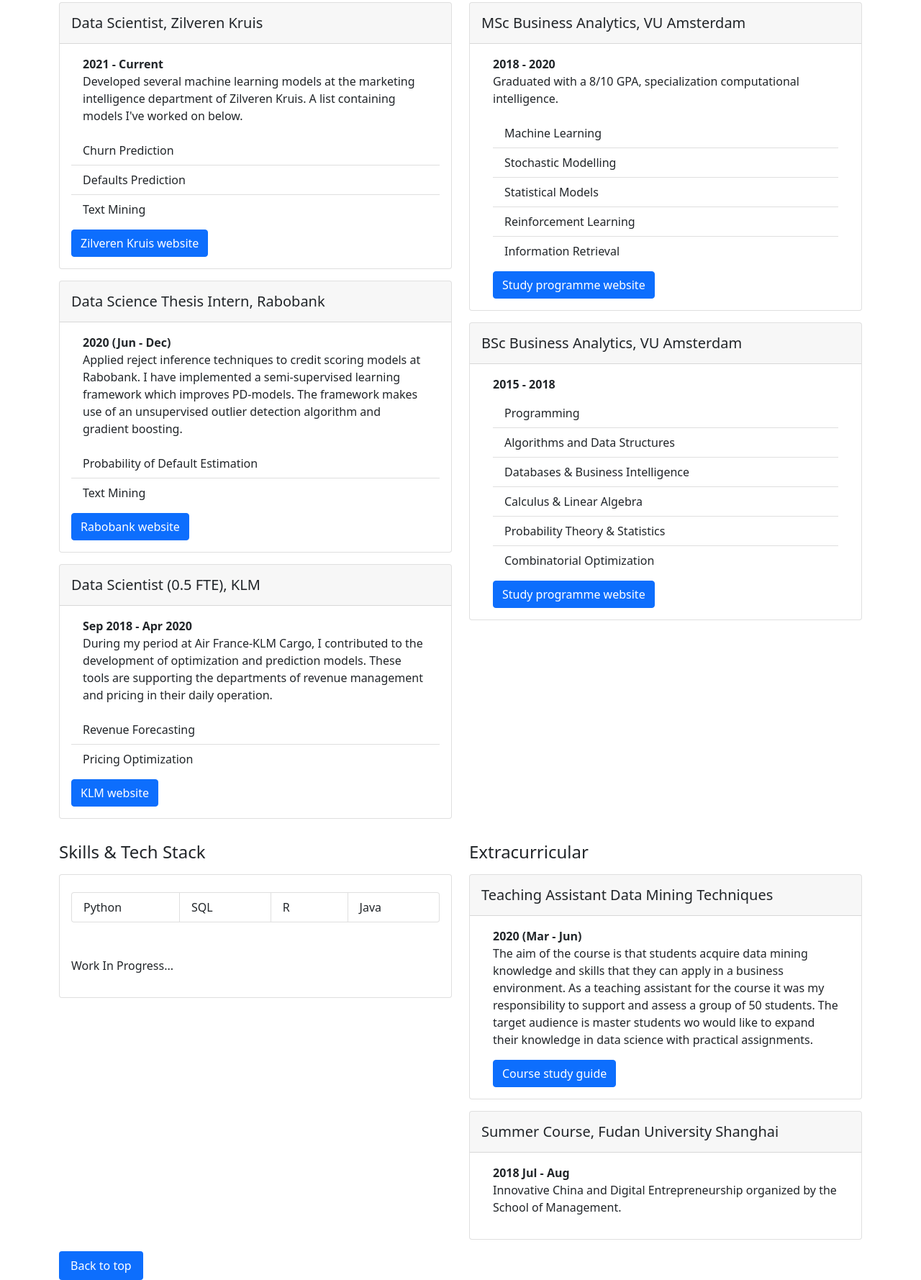
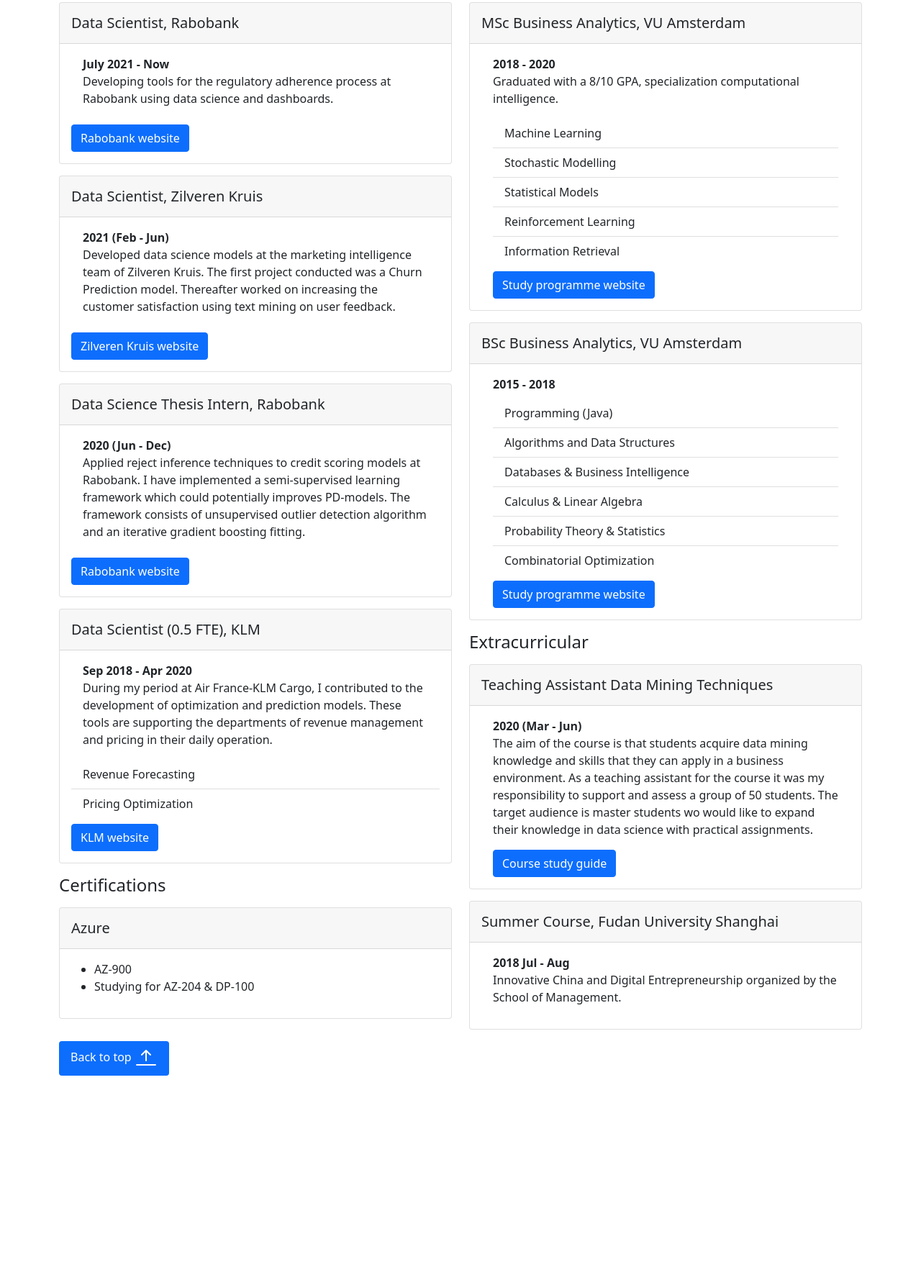
Before and after one commit to pfijen/pfijen.github.io, a plain HTML site: page index.html in a window 1280 px wide. Shown: the part 312-2091 px from the top of the page at 72% size. After the commit the page ends 1807 px from the top, so only its background shows below. Drawn offline with nearby package versions, Linux system fonts and the light colour scheme.

Commit message:
update job

```diff
--- a/index.html
+++ b/index.html
@@ -25,9 +25,6 @@
         <nav>
             <ul class="nav nav-pills">
                 <li class="nav-item">
-                    <a href="#" class="nav-link active">About me</a>
-                </li>
-                <li class="nav-item">
                     <a href="https://www.linkedin.com/in/paulofijen/" class="nav-link" target="_blank">LinkedIn</a>
                 </li>
                 <li class="nav-item">
@@ -46,24 +43,36 @@
                 <h4 class="mb-3">Work Experience</h4>
                 <div class="card mb-3">
                     <div class="card-header">
+                        <h5 class="mt-2">Data Scientist, Rabobank</h5>
+                    </div>
+                    <div class="card-body">
+                        <div class="mx-3">
+                            <div><strong>July 2021 - Now </strong></div>
+                            <p>
+                                Developing tools for the regulatory adherence process at Rabobank using data science and
+                                dashboards.
+                            </p>
+                        </div>
+                        <a href="https://www.rabobank.com/en/home/index.html" class="mt-2 btn btn-primary"
+                            target="_blank">
+                            Rabobank website</a>
+                    </div>
+                </div>
+                <div class="card mb-3">
+                    <div class="card-header">
                         <h5 class="mt-2">Data Scientist, Zilveren Kruis</h5>
                     </div>
                     <div class="card-body">
                         <div class="mx-3">
-                            <div><strong>2021 - Current</strong></div>
+                            <div><strong>2021 (Feb - Jun)</strong></div>
                             <p>
-                                Developed several machine learning models at the marketing intelligence department of
-                                Zilveren Kruis. A list containing models I've worked on below.
+                                Developed data science models at the marketing intelligence team of
+                                Zilveren Kruis. The first project conducted was a Churn Prediction model. Thereafter
+                                worked on increasing the customer satisfaction using text mining on user feedback.
                             </p>
                         </div>
-                        <ul class="list-group list-group-flush mt-2">
-                            <li class="list-group-item">Churn Prediction</li>
-                            <li class="list-group-item">Defaults Prediction</li>
-                            <li class="list-group-item">Text Mining</li>
-                        </ul>
                         <a href="https://www.zilverenkruis.nl/en/consumenten" class="mt-2 btn btn-primary"
-                            target="_blank">
-                            Zilveren Kruis website</a>
+                            target="_blank">Zilveren Kruis website</a>
                     </div>
                 </div>
                 <div class="card mb-3">
@@ -75,15 +84,13 @@
                             <div><strong>2020 (Jun - Dec)</strong></div>
                             <p>
                                 Applied reject inference techniques to credit scoring models at Rabobank. I have
-                                implemented a semi-supervised learning framework which improves PD-models.
-                                The framework makes use of an unsupervised outlier detection algorithm and gradient
-                                boosting.
+                                implemented a semi-supervised learning framework which could potentially improves
+                                PD-models.
+                                The framework consists of unsupervised outlier detection algorithm and an iterative
+                                gradient
+                                boosting fitting.
                             </p>
                         </div>
-                        <ul class="list-group list-group-flush mt-2">
-                            <li class="list-group-item">Probability of Default Estimation</li>
-                            <li class="list-group-item">Text Mining</li>
-                        </ul>
                         <a href="https://www.rabobank.com/en/home/index.html" class="mt-2 btn btn-primary"
                             target="_blank">
                             Rabobank website</a>
@@ -110,6 +117,18 @@
                             KLM website</a>
                     </div>
                 </div>
+                <h4 class="mb-3">Certifications</h4>
+                <div class="card mb-3">
+                    <div class="card-header">
+                        <h5 class="mt-2">Azure</h5>
+                    </div>
+                    <div class="card-body">
+                        <ul>
+                            <li>AZ-900</li>
+                            <li>Studying for AZ-204 & DP-100</li>
+                        </ul>
+                    </div>
+                </div>
             </div>
 
             <div class="col">
@@ -132,7 +151,7 @@
                                 <li class="list-group-item">Information Retrieval</li>
                             </ul>
                             <a href="https://vuweb.vu.nl/en/education/master/business-analytics"
-                                class="btn btn-primary mt-2">Study programme website</a>
+                                class="btn btn-primary mt-2" target="_blank">Study programme website</a>
                         </div>
                     </div>
                 </div>
@@ -146,7 +165,7 @@
                             <div><strong>2015 - 2018</strong></div>
 
                             <ul class="list-group list-group-flush mt-2">
-                                <li class="list-group-item">Programming</li>
+                                <li class="list-group-item">Programming (Java)</li>
                                 <li class="list-group-item">Algorithms and Data Structures</li>
                                 <li class="list-group-item">Databases & Business Intelligence</li>
                                 <li class="list-group-item">Calculus & Linear Algebra</li>
@@ -154,29 +173,11 @@
                                 <li class="list-group-item">Combinatorial Optimization</li>
                             </ul>
                             <a href="https://vuweb.vu.nl/en/education/bachelor/business-analytics"
-                                class="btn btn-primary mt-2">Study programme website</a>
+                                class="btn btn-primary mt-2" target="_blank">Study programme website</a>
                         </div>
                     </div>
                 </div>
 
-            </div>
-        </div>
-        <div class="row">
-            <div class="col">
-                <h4 class="mb-3 mt-3">Skills & Tech Stack</h4>
-                <div class="card mb-3">
-                    <div class="card-body">
-                        <ul class="list-group list-group-horizontal mt-2">
-                            <li class="list-group-item flex-fill">Python</li>
-                            <li class="list-group-item flex-fill">SQL</li>
-                            <li class="list-group-item flex-fill">R</li>
-                            <li class="list-group-item flex-fill">Java</li>
-                        </ul>
-                        <p class="mt-5">Work In Progress...</p>
-                    </div>
-                </div>
-            </div>
-            <div class="col">
                 <h4 class="mb-3 mt-3">Extracurricular</h4>
                 <div class="card mb-3">
                     <div class="card-header">
@@ -187,13 +188,16 @@
                             <div><strong>2020 (Mar - Jun)</strong></div>
                             <p>
                                 The aim of the course is that students acquire data mining knowledge and
-                                skills that they can apply in a business environment. As a teaching assistant for the
-                                course it was my responsibility to support and assess a group of 50 students. The target
-                                audience is master students wo would like to expand their knowledge in data science with
+                                skills that they can apply in a business environment. As a teaching assistant for
+                                the
+                                course it was my responsibility to support and assess a group of 50 students. The
+                                target
+                                audience is master students wo would like to expand their knowledge in data science
+                                with
                                 practical assignments.
                             </p>
-                            <a href="https://studiegids.vu.nl/en/2019-2020/courses/X_400108" class="btn btn-primary">
-                                Course study guide</a>
+                            <a href="https://studiegids.vu.nl/en/2019-2020/courses/X_400108" class="btn btn-primary"
+                                target="_blank">Course study guide</a>
                         </div>
                     </div>
                 </div>
@@ -210,14 +214,20 @@
                         </div>
                     </div>
                 </div>
+
             </div>
         </div>
+
     </div>
 
     <div class="container">
         <nav>
             <ul class="nav nav-pills">
-                <a href="#" class="nav-item nav-link active">Back to top</a>
+                <a href="#" class="nav-item nav-link active">Back to top <svg xmlns="http://www.w3.org/2000/svg"
+                        width="32" height="32" fill="currentColor" class="bi bi-arrow-bar-up" viewBox="0 0 16 16">
+                        <path fill-rule="evenodd"
+                            d="M8 10a.5.5 0 0 0 .5-.5V3.707l2.146 2.147a.5.5 0 0 0 .708-.708l-3-3a.5.5 0 0 0-.708 0l-3 3a.5.5 0 1 0 .708.708L7.5 3.707V9.5a.5.5 0 0 0 .5.5zm-7 2.5a.5.5 0 0 1 .5-.5h13a.5.5 0 0 1 0 1h-13a.5.5 0 0 1-.5-.5z" />
+                    </svg></a>
             </ul>
         </nav>
     </div>
```
Also changed, not shown: 404.html (added, +14 -0 lines).
